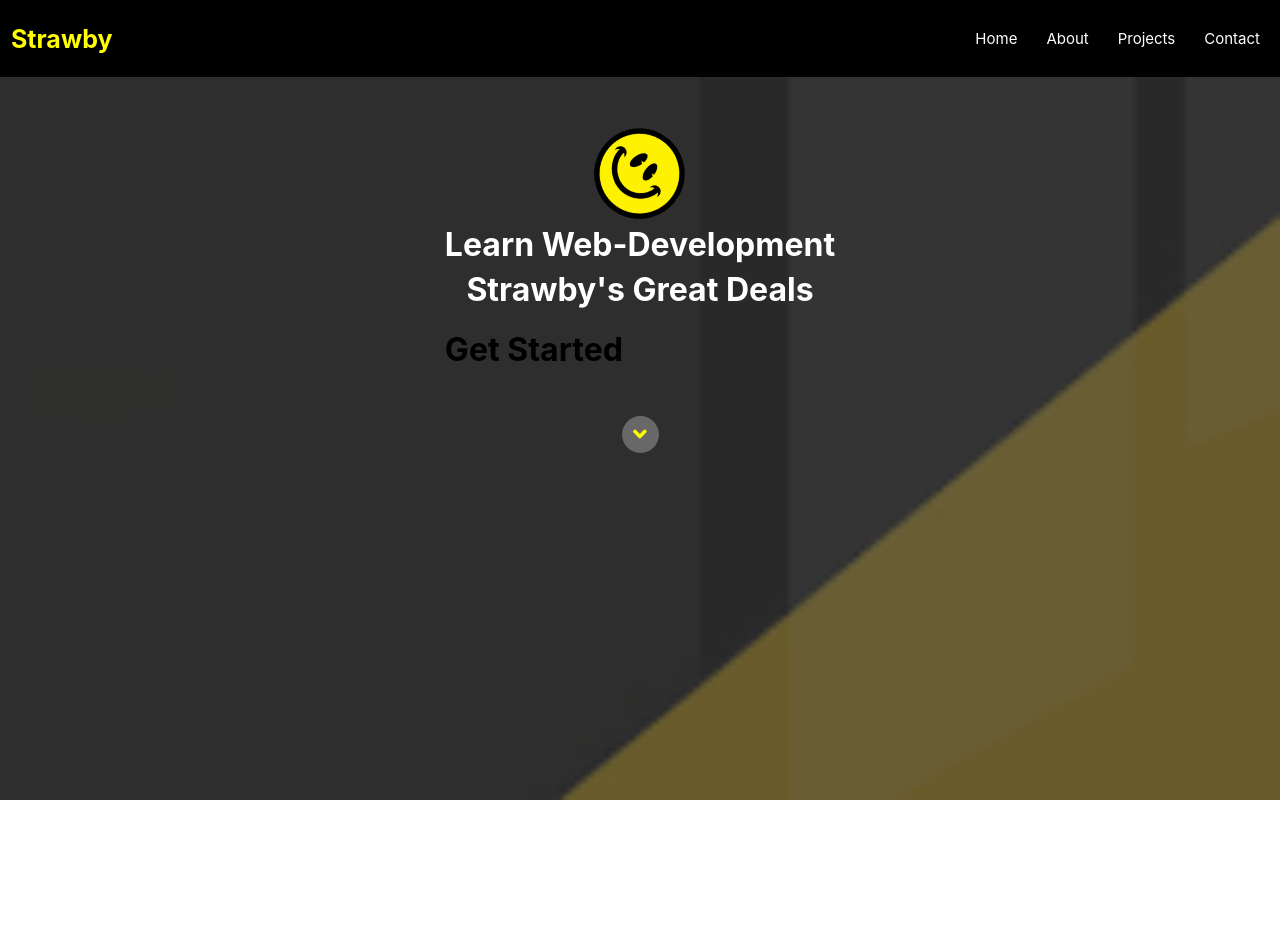
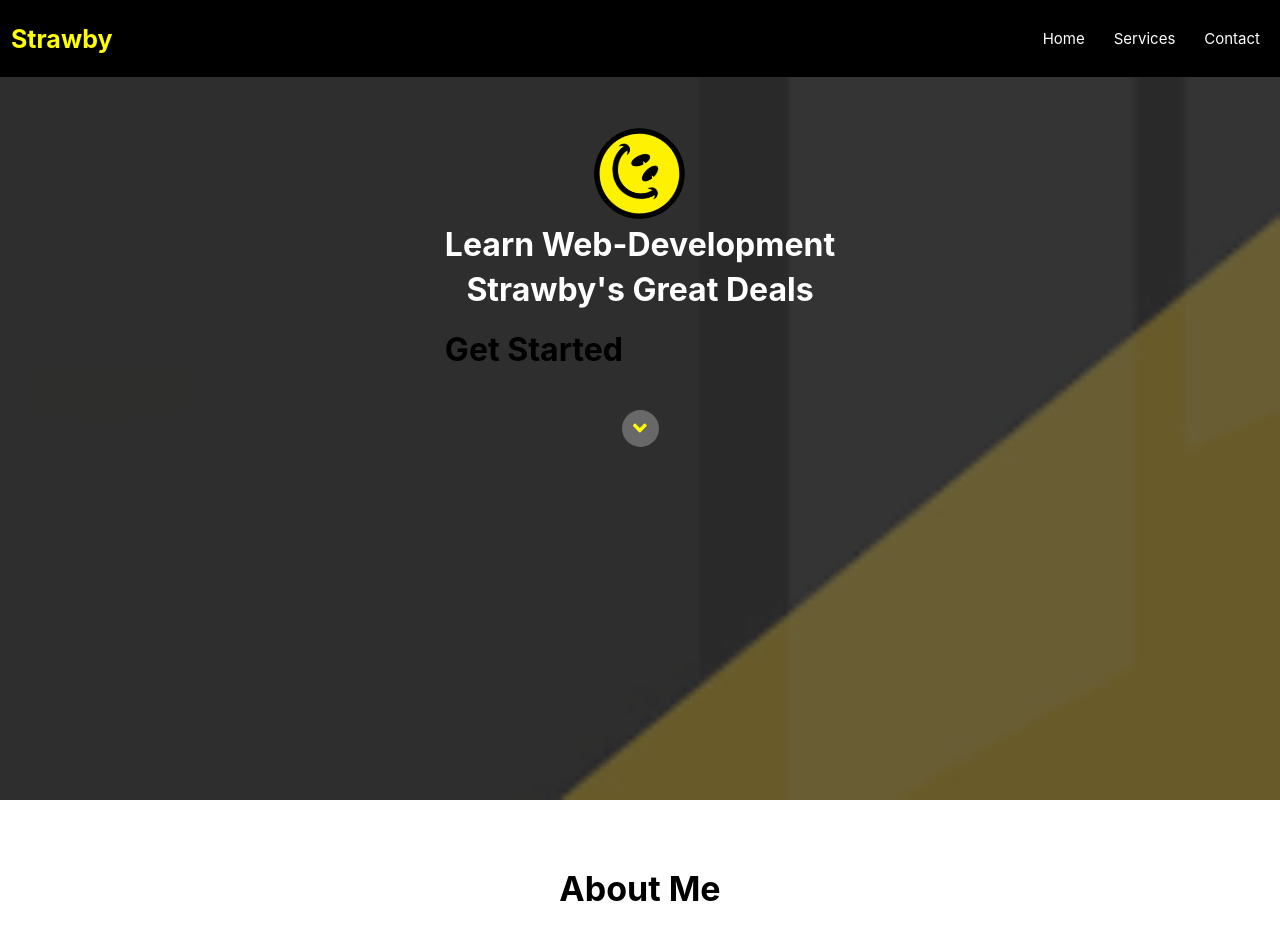
Before and after one commit to NjohPrince/Building-A-Web-Page-Using-React, a React (Create React App) app in the folder mywebsite/: page / in a window 1280 px wide. Shown: the top 940 px of the page. Before the commit the page ends 800 px from the top, so only its background shows below. Built offline with nearby package versions, Linux system fonts and the light colour scheme; what react-hover-animation would draw is missing.

Commit message:
added the smooth scroll effect upon the down arrow clicked

```diff
--- a/mywebsite/package.json
+++ b/mywebsite/package.json
@@ -13,6 +13,7 @@
     "react-dom": "^17.0.1",
     "react-hover-animation": "^2.1.1",
     "react-scripts": "4.0.1",
+    "react-scroll": "^1.8.1",
     "styled-components": "^5.2.1",
     "web-vitals": "^0.2.4"
   },
--- a/mywebsite/src/components/dropBut/dropButton.jsx
+++ b/mywebsite/src/components/dropBut/dropButton.jsx
@@ -14,7 +14,7 @@ const ArrowContainer = styled.div`
   cursor: pointer;
   border: 2px solid transparent;
   transition: all 255ms ease-in-out;
-  margin-top: 25px;
+  margin-top: 15px;
 
   &:hover {
     border: 2px solid yellow;
--- a/mywebsite/src/components/header/navigator.jsx
+++ b/mywebsite/src/components/header/navigator.jsx
@@ -35,8 +35,7 @@ export function Navigation(props) {
       <Name>Strawby</Name>
       <MenuItems>
         <Navlink>Home</Navlink>
-        <Navlink>About</Navlink>
-        <Navlink>Projects</Navlink>
+        <Navlink>Services</Navlink>
         <Navlink>Contact</Navlink>
       </MenuItems>
     </Container>
--- /dev/null
+++ b/mywebsite/src/components/textCaption/caption.jsx
@@ -0,0 +1,9 @@
+import styled from "styled-components";
+
+export const CaptionText = styled.h1`
+    font-size: 34px;
+    font-weight: bold;
+    color: #000;
+    text-align: center;
+    margin-top: 68px;
+`;
--- a/mywebsite/src/containers/LandingPageContent.jsx
+++ b/mywebsite/src/containers/LandingPageContent.jsx
@@ -1,4 +1,5 @@
 import React from "react";
+import { Element, scroller } from "react-scroll";
 import styled from "styled-components";
 import BackgroundImg from "../assets/images/img.png";
 import { LogoAndContent } from "../components/Caption/logoSection";
@@ -25,14 +26,27 @@ const FilterBackground = styled.div`
   align-items: center;
 `;
 
+const DownArrowContainer = styled.div`
+  margin: 4px;
+`;
+
 export function SectionUp(props) {
+
+  const scrollToNextSection = () => {
+    scroller.scrollTo("AboutSection", { smooth: true, duration: 1500 });
+  };
+
   return (
+    <Element name="Sectionup">
       <Container>
         <FilterBackground>
           <Navigation />
           <LogoAndContent />
+          <DownArrowContainer onClick={scrollToNextSection}>
             <ScrollDown />
+          </DownArrowContainer>
         </FilterBackground>
       </Container>
+    </Element>
   );
 }
--- /dev/null
+++ b/mywebsite/src/containers/aboutSection.jsx
@@ -0,0 +1,18 @@
+import React from 'react';
+import { Element } from 'react-scroll'
+import styled from 'styled-components';
+import { CaptionText } from '../components/textCaption/caption';
+
+const Container = styled( Element )`
+  width: 100%;
+  min-height: 500px;
+  display: flex;
+  flex-direction: column;
+  align-items: center;
+`;
+
+export function AboutSection(props){
+    return <Container name="AboutSection">
+        <CaptionText>About Me</CaptionText>
+    </Container>;
+}
--- a/mywebsite/src/containers/landingPage.jsx
+++ b/mywebsite/src/containers/landingPage.jsx
@@ -1,5 +1,6 @@
 import React from 'react';
 import styled from 'styled-components';
+import { AboutSection } from './aboutSection';
 import { SectionUp } from './LandingPageContent';
 
 const HomeContainer = styled.div`
@@ -13,6 +14,7 @@ export function LandingPage(props){
     return (
     <HomeContainer>
       <SectionUp />
+      <AboutSection />
     </HomeContainer>
     );
 }
```
Also changed, not shown: mywebsite/src/components/row/content.jsx (added, +8 -0 lines), 2 other files (tests, documents, lock files or other folders). Lines whose indentation alone changed are shown as unchanged.
